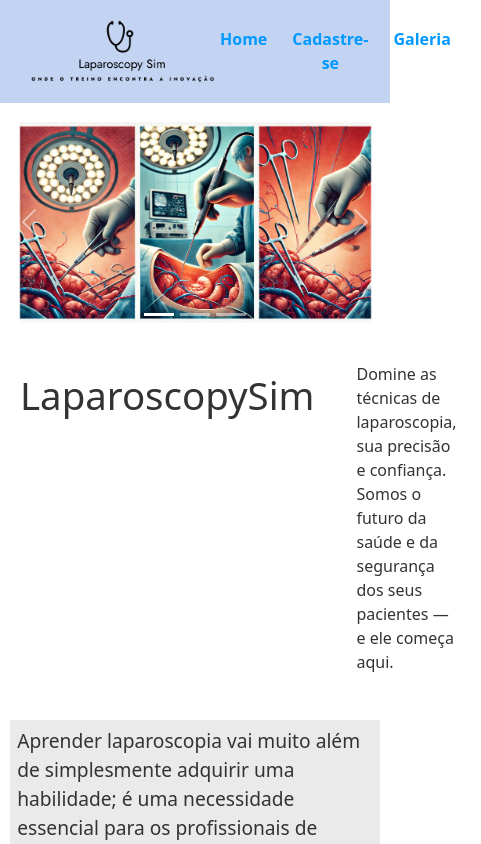
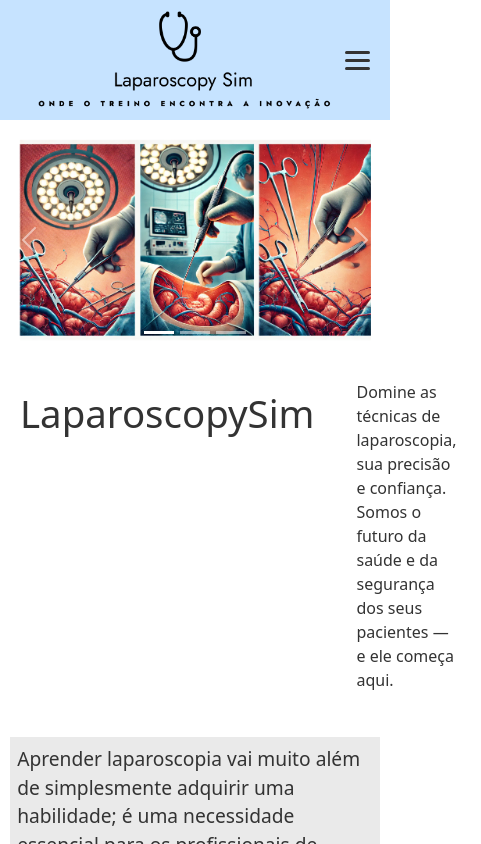
Before and after one commit to pbrnx/site-sprint-investidores, a React (Vite) app: page / in a window 390 px wide. Shown: the top 844 px of the page, 481 px wide, since content can reach past the window. Built offline with nearby package versions, Linux system fonts and the light colour scheme.

Commit message:
criação de um header button para celulares

```diff
--- a/package.json
+++ b/package.json
@@ -19,6 +19,7 @@
     "npm-run-all": "^4.1.5",
     "oracledb": "^6.6.0",
     "react": "^18.2.0",
+    "react-bootstrap": "^2.10.5",
     "react-dom": "^18.2.0",
     "react-hot-toast": "^2.4.1",
     "react-router-dom": "^6.18.0",
--- a/src/components/header/Header.jsx
+++ b/src/components/header/Header.jsx
@@ -1,31 +1,37 @@
-import React from 'react';
+import React, { useState } from 'react';
 import toast from 'react-hot-toast';
 import { useNavigate } from 'react-router-dom';
 import './Header.scss';
-import Logo from "/assets/logo.png";
+import Logo from '/assets/logo.png';
 
 export default function Header({ children }) {
   const navigate = useNavigate();
-  const userName = sessionStorage.getItem('userName');
-  const userMail = sessionStorage.getItem('userMail');
+  const [isMenuOpen, setIsMenuOpen] = useState(false);
 
   function handleLogout() {
     navigate('/cadastro');
     toast("Essa é a página de cadastro! \n Insira suas informações abaixo.");
   }
 
+  function toggleMenu() {
+    setIsMenuOpen(!isMenuOpen);
+  }
+
   return (
-    <div className='headerContainer'>
+    <div className="headerContainer">
       <header className="header">
         <div className="header-icon">
           <img src={Logo} alt="Logo" onClick={() => navigate('/')} style={{ cursor: 'pointer' }} />
         </div>
-        <div className="header-user-info">
-          <div id='linkContainer'>
+        <div className={`header-user-info ${isMenuOpen ? 'open' : ''}`} id='linkContainer'>
           <span className="header-link" onClick={() => navigate('/')}>Home</span>
-            <span className="header-link" onClick={() => navigate('/cadastro')}>Cadastre-se</span>
-            <span className="header-link" onClick={() => navigate('/galeria')}>Galeria</span>
-          </div>
+          <span className="header-link" onClick={() => navigate('/cadastro')}>Cadastre-se</span>
+          <span className="header-link" onClick={() => navigate('/galeria')}>Galeria</span>
+        </div>
+        <div className="hamburger" onClick={toggleMenu}>
+          <span className="bar"></span>
+          <span className="bar"></span>
+          <span className="bar"></span>
         </div>
       </header>
       {children}
--- a/src/components/header/Header.scss
+++ b/src/components/header/Header.scss
@@ -1,67 +1,67 @@
-$button-bg: #0099ff;  // Cor azul vibrante para o botão de ação
-$button-bg-hover: #b4d2ff;  // Cor mais clara para o efeito de hover no botão
-
-* {
-    margin: 0;
-    padding: 0;
-    box-sizing: border-box;
-}
-
 .headerContainer {
   width: 100%;
+}
 
 .header {
   display: flex;
+  justify-content: space-between;
   align-items: center;
-        justify-content: space-between;
-        background-color: #c3d4f2; // Azul ligeiramente mais escuro para mais contraste
-        padding: 20px; // Maior padding para mais espaço ao redor do conteúdo
-        width: 100%;
+  background-color: #c6e3ff;
+  padding: 10px 20px;
+  position: relative;
+  z-index: 10; /* Para garantir que o menu fique acima de outros elementos */
+}
 
-        .header-icon {
-            img {
-                width: 200px; // Reduzi o tamanho para balancear visualmente com o botão
-            }
+.header-icon img {
+  height: 100px;
 }
 
 .header-user-info {
   display: flex;
-            flex-direction: column;
-            align-items: center;
-            justify-content: center;
-
-            span {
-                margin-right: 10px;
-                display: flex;
-                flex-direction: column;
-                text-align: center; // Centralizado para ficar mais simétrico
-                font-weight: 300; // Fonte mais fina para um visual delicado
+  gap: 20px;
 }
 
-            #linkContainer {
-                padding-right: 20px; // Ajustado para centralizar os links
-                padding-left: 0;
-                padding-bottom: 0;
-                display: flex;
-                gap: 15px; // Espaço entre os links
+.header-link {
+  cursor: pointer;
+  font-weight: bold;
+  color: #007bff;
+}
 
-                .header-link {
-                    color: #0099ff; // Cor do link
-                    text-decoration: none;
-                    font-weight: bold;
+.hamburger {
+  display: none;
+  flex-direction: column;
   cursor: pointer;
-                    transition: color 0.3s;
+  gap: 5px;
 
-                    &:hover {
-                        color: #b4d2ff; // Cor do link no hover
+  .bar {
+    width: 25px;
+    height: 3px;
+    background-color: #333;
+    border-radius: 2px;
   }
 }
+
+/* Responsividade */
+@media (max-width: 768px) {
+  .header-user-info {
+    display: none;
+    position: absolute;
+    top: 60px; /* Empurra o menu para baixo, abaixo do header */
+    right: 20px;
+    flex-direction: column;
+    gap: 10px;
+    background-color: #f0f4f8;
+    padding: 10px;
+    border-radius: 5px;
+    box-shadow: 0 4px 8px rgba(0, 0, 0, 0.1);
+    z-index: 10; /* Mantém o menu acima do carrossel */
+  }
+
+  .header-user-info.open {
+    display: flex;
+  }
+
+  .hamburger {
+    display: flex;
   }
 }
-    }
-    @media (max-width:768px){
-            img {
-                width: 200px; // Reduzi o tamanho para balancear visualmente com o botão
-            }
-    }
-}
--- a/src/main.jsx
+++ b/src/main.jsx
@@ -2,6 +2,8 @@ import React from 'react';
 import ReactDOM from 'react-dom/client';
 import './index.css';
 import { createBrowserRouter, RouterProvider, Navigate } from 'react-router-dom';
+
+
 
 
 import Cadastro from './routes/Cadastro.jsx';
```
Also changed, not shown: 1 other file (tests, documents, lock files or other folders). Lines whose indentation alone changed are shown as unchanged.
